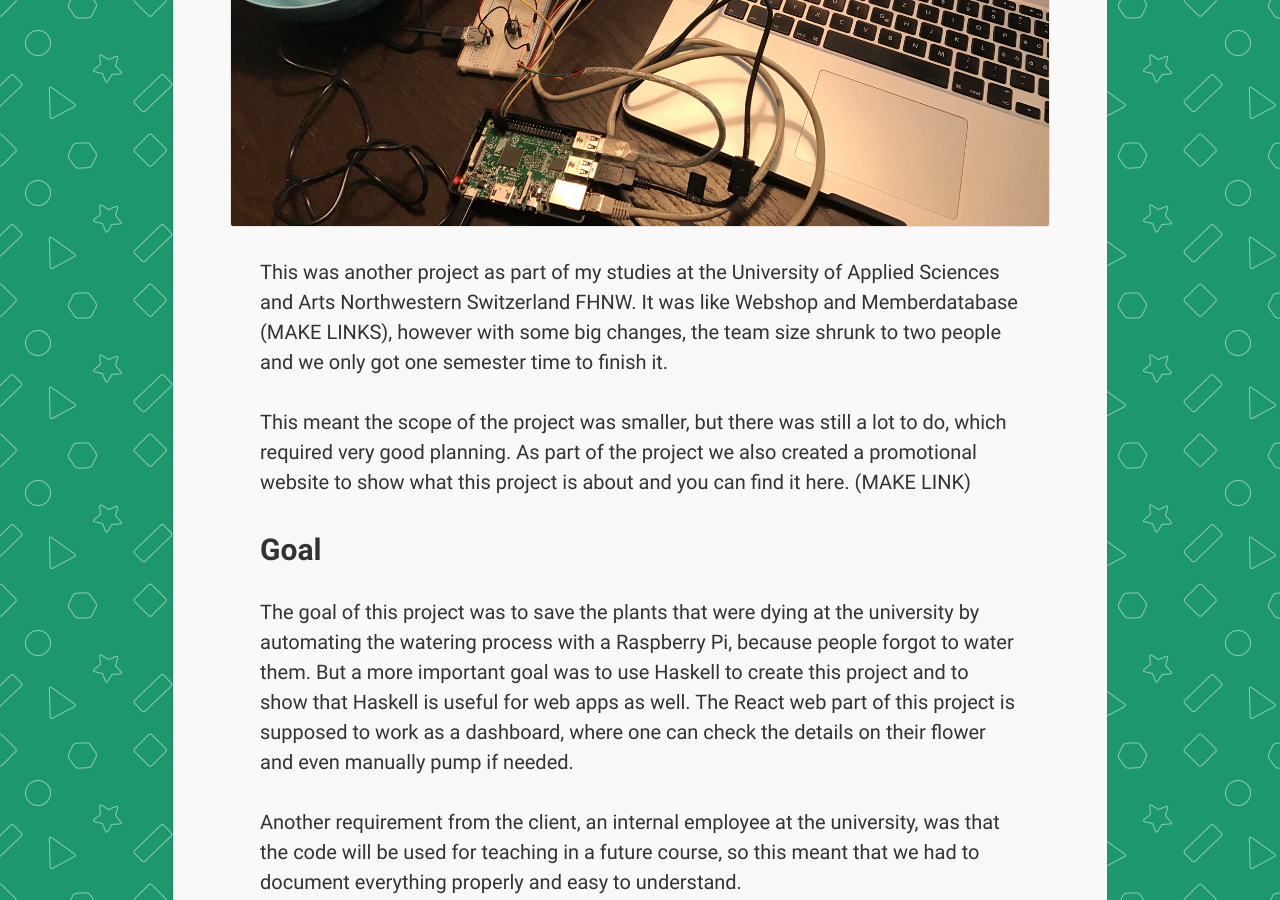
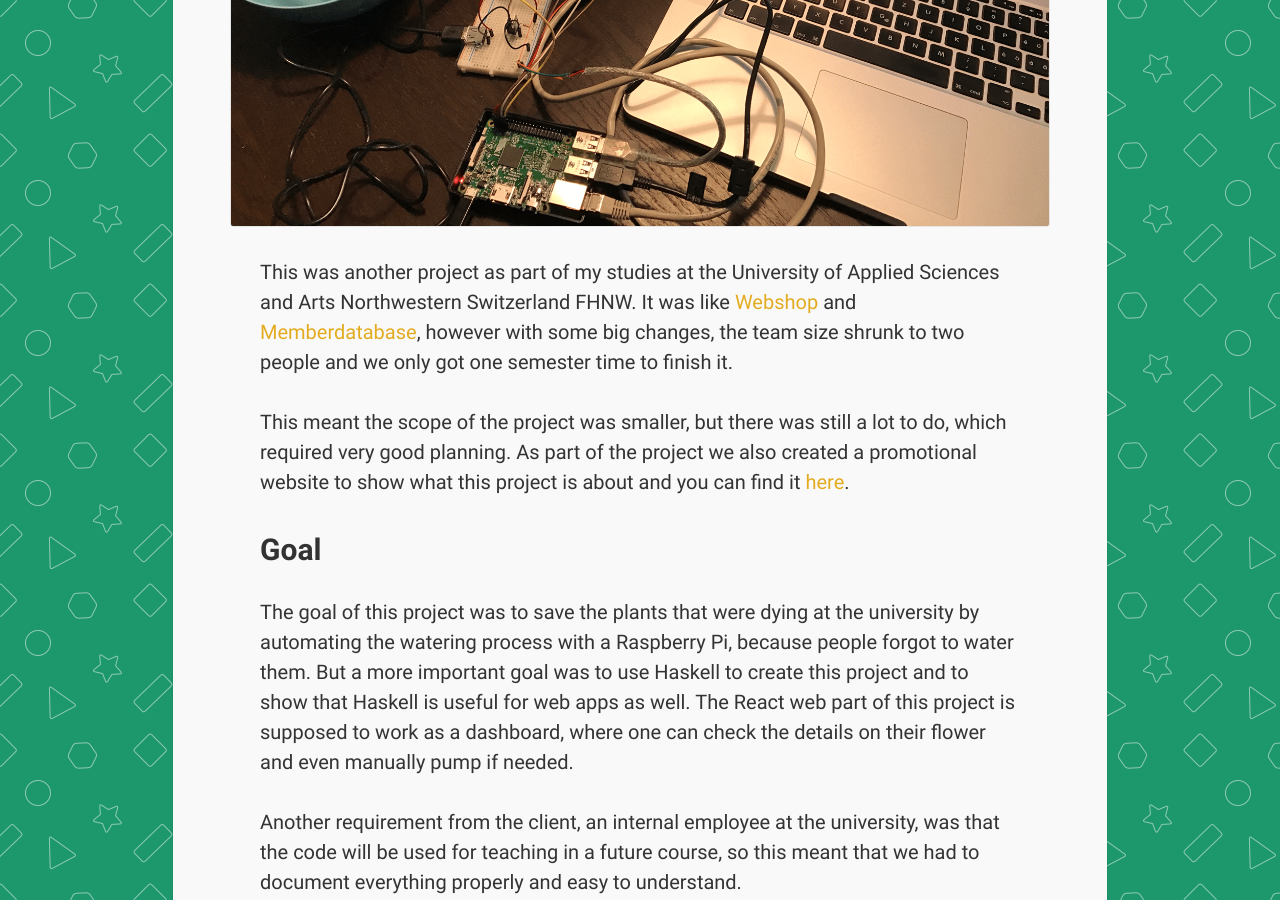
Before and after one commit to Rinesch/rinesch.github.io, a Jekyll site: the page built from portfolio/_posts/2016-9-15-happyflowers.md, in a window 1280 px wide and 900 px high, scrolled down 862 px. Built offline with Jekyll 4.4.1, drawn with Linux system fonts in a browser that asks for light colours.

Commit message:
Fix links

```diff
--- a/portfolio/_posts/2016-9-15-happyflowers.md
+++ b/portfolio/_posts/2016-9-15-happyflowers.md
@@ -18,9 +18,9 @@ tools:
   <img src="/assets/img/happyflowers/hf-header.png">
 </figure>
 
-This was another project as part of my studies at the University of Applied Sciences and Arts Northwestern Switzerland FHNW. It was like Webshop and Memberdatabase (MAKE LINKS), however with some big changes, the team size shrunk to two people and we only got one semester time to finish it.
+This was another project as part of my studies at the University of Applied Sciences and Arts Northwestern Switzerland FHNW. It was like <a class="link" href="/portfolio/webshop" target="_blank">Webshop</a> and <a class="link" href="/portfolio/memberdatabase" target="_blank">Memberdatabase</a>, however with some big changes, the team size shrunk to two people and we only got one semester time to finish it.
 
-This meant the scope of the project was smaller, but there was still a lot to do, which required very good planning. As part of the project we also created a promotional website to show what this project is about and you can find it here. (MAKE LINK)
+This meant the scope of the project was smaller, but there was still a lot to do, which required very good planning. As part of the project we also created a promotional website to show what this project is about and you can find it <a class="link" href="https://sacha.me/happyflowers/" target="_blank">here</a>.
 
 # Goal
 
```
